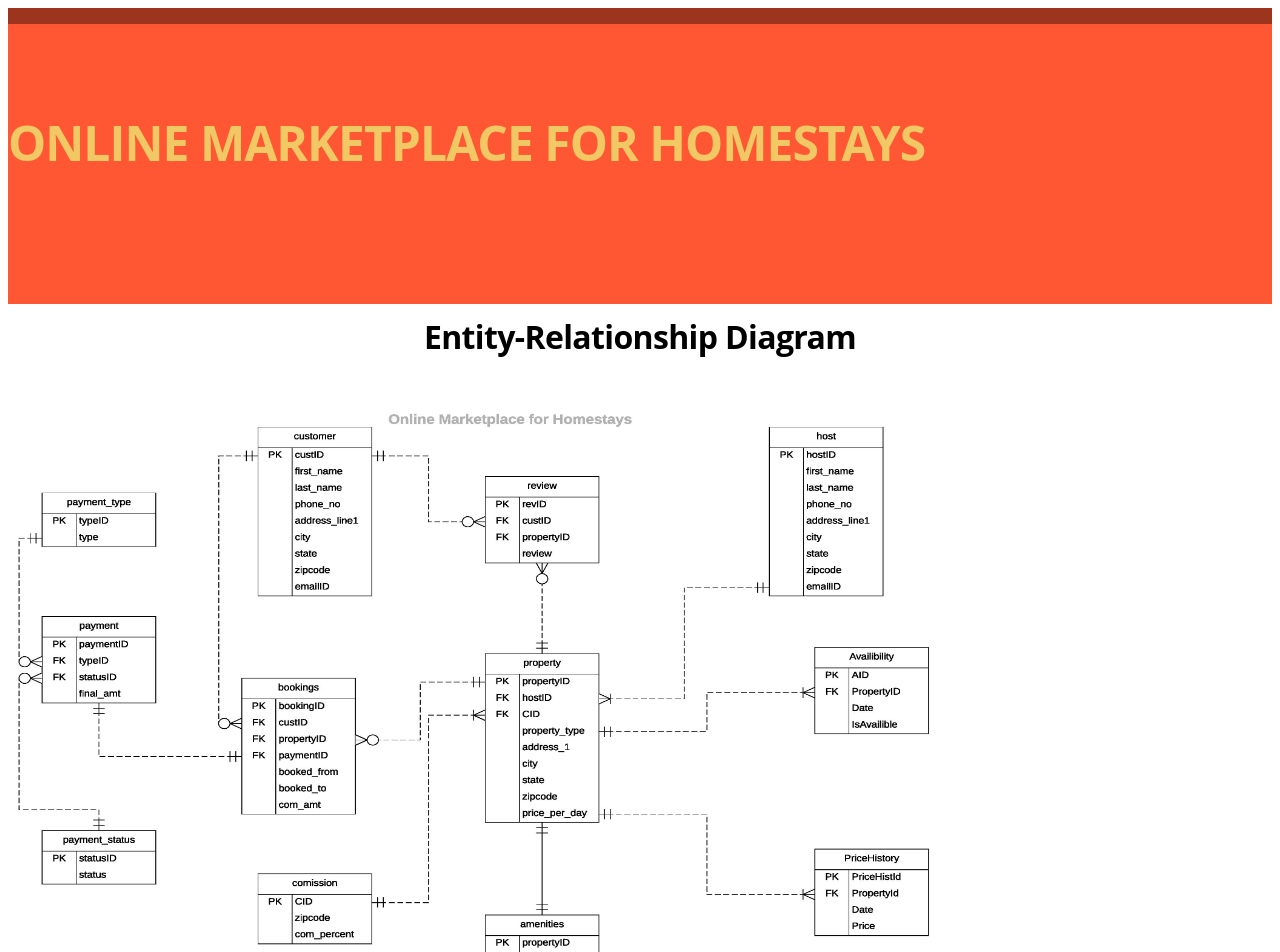
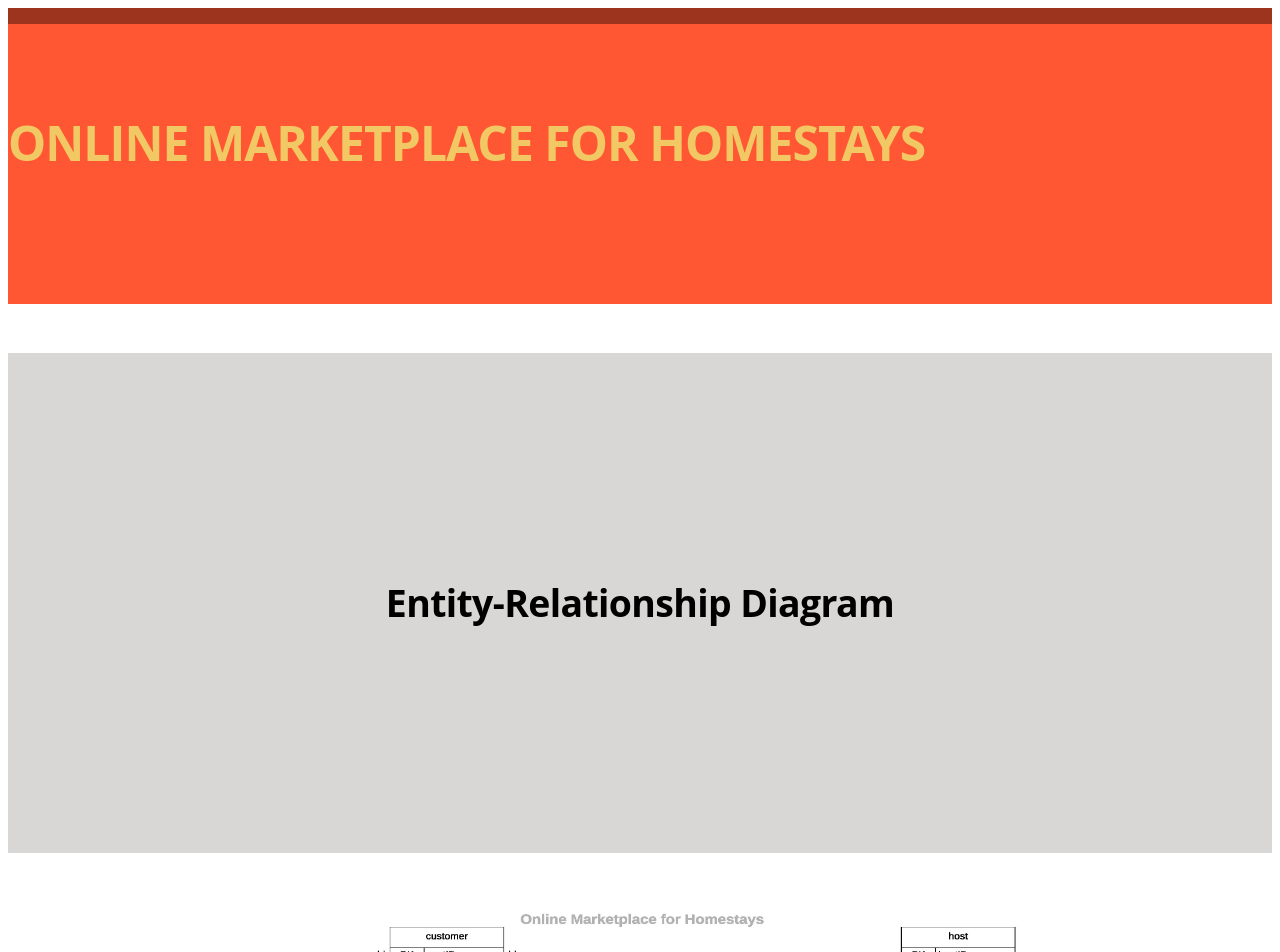
Before and after one commit to shreyakaul/shreyakaul.github.io, a Jekyll site: the page online-homestay.html, which Jekyll copies as it is, in a window 1280 px wide. Shown: the top 952 px of the page. Built offline with Jekyll 4.4.1, drawn with Linux system fonts in a browser that asks for light colours.

Commit message:
Update online-homestay.html

```diff
--- a/online-homestay.html
+++ b/online-homestay.html
@@ -8,7 +8,9 @@
   <h1 class='mast-head1'>Online Marketplace for Homestays</h1>
 </header>
 <br>
-<h3 class='erd'> Entity-Relationship Diagram </h3>
+<div class="erd">
+<h3 class="erd-background"> Entity-Relationship Diagram </h3>
 <img src="ERD_Final-page-001.jpg" alt="ERD" width="1000" height="700">
-<h3 class='erd'>SQL Code</h3>
+<h3 class="erd-background">SQL Code</h3>
 <iframe src="online-homestay.pdf#toolbar=0" height="1000" width="1000"></iframe>
+		</div>
```
